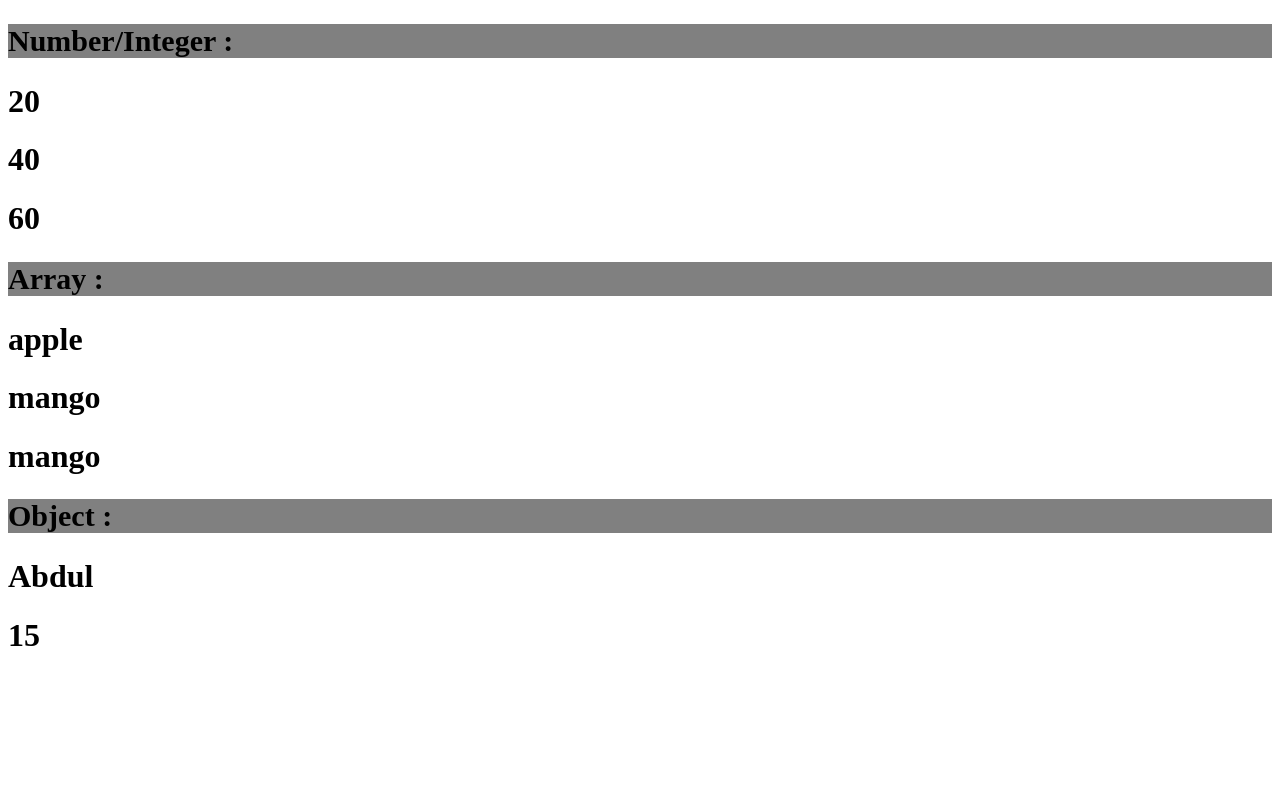
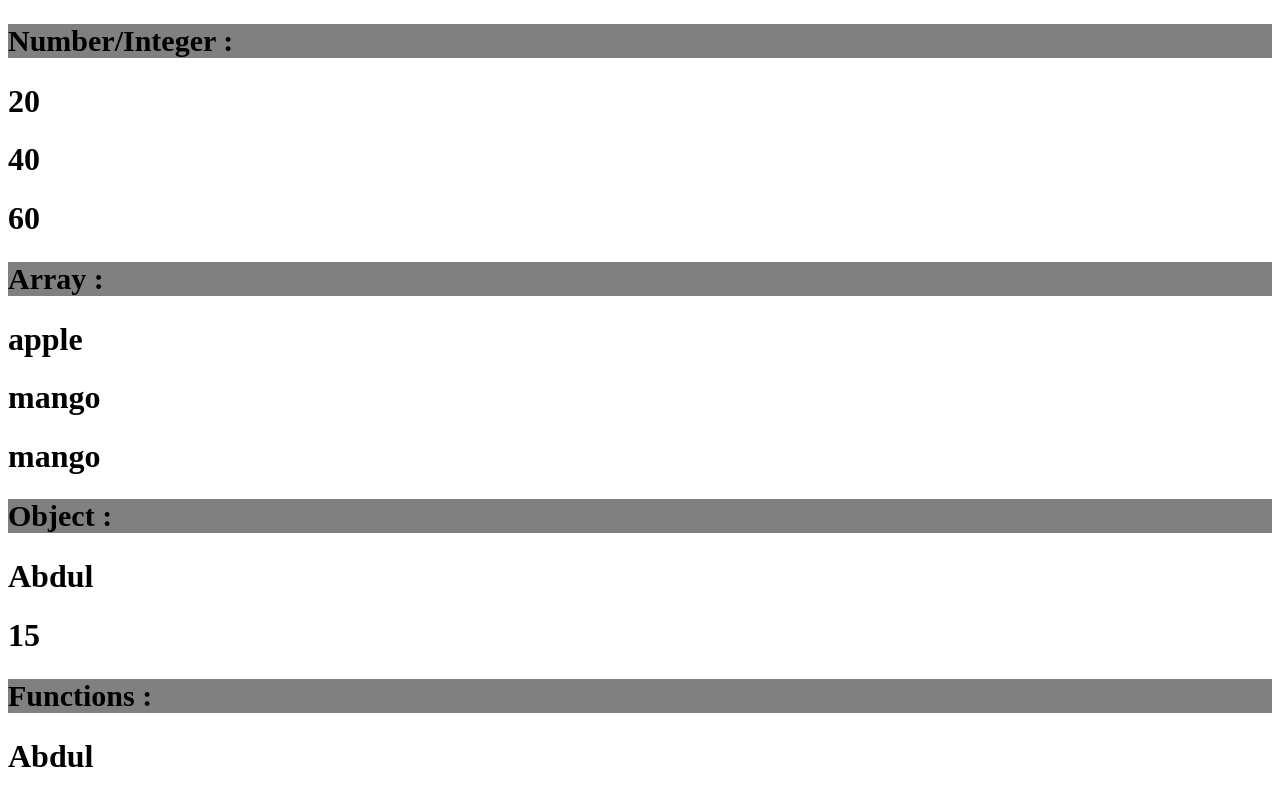
Before and after one commit to MohIrsadDeveloper/Angular-Tutorials, an Angular app: page / in a window 1280 px wide. Shown: the part 180-976 px from the top of the page. Before the commit the page ends 855 px from the top, so only its background shows below. Built offline with nearby package versions, Linux system fonts and the light colour scheme.

Commit message:
interpolation with function

```diff
--- a/src/app/app.component.html
+++ b/src/app/app.component.html
@@ -18,3 +18,6 @@
 <h2 class="h2">Object :</h2>
 <h1>{{obj.name}}</h1>
 <h1>{{obj.age}}</h1>
+
+<h2 class="h2">Functions :</h2>
+<h1>{{home()}}</h1>
--- a/src/app/app.component.ts
+++ b/src/app/app.component.ts
@@ -14,6 +14,6 @@ export class AppComponent {
     age : 15
   }
   home = () => {
-    return this.num
+    return this.obj.name
   }
 }
```
